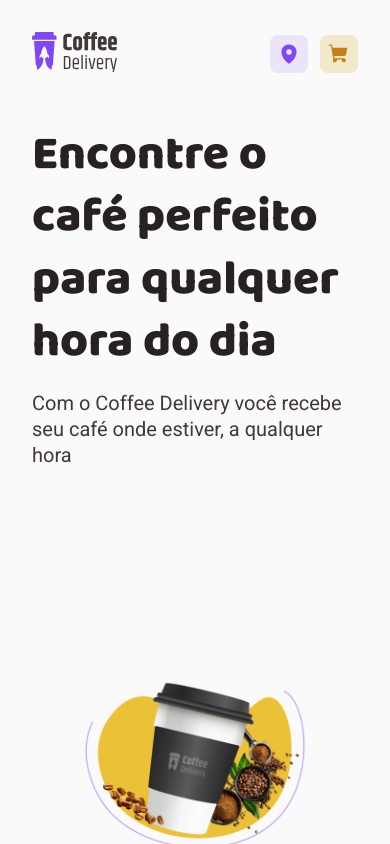
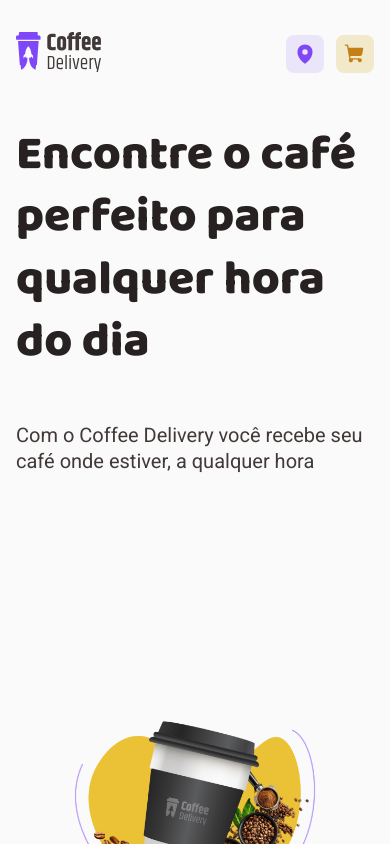
Before and after one commit to juniordbz/Coffee-Delivery, a React (Vite) app: page / in a window 390 px wide. Shown: the top 844 px of the page. Built offline with nearby package versions, Linux system fonts and the light colour scheme; some icons are missing; the HTML template or start-up script is replaced by a standard one.

Commit message:
responsive bug fixed

```diff
--- a/src/layout/defaultLayout/styles.ts
+++ b/src/layout/defaultLayout/styles.ts
@@ -8,9 +8,9 @@ export const LayoutContainer = styled.div`
     margin-left: auto;
     margin-right: auto;
 
-    @media ${breakpoints.lg}, ${breakpoints.md} {
-      padding-left: 2rem;
-      padding-right: 2rem;
+    @media ${breakpoints.lg} {
+      padding-left: 1rem;
+      padding-right: 1rem;
     }
   }
 `
--- a/src/pages/checkout/components/selectedCoffee/styles.ts
+++ b/src/pages/checkout/components/selectedCoffee/styles.ts
@@ -11,6 +11,8 @@ export const SelectedCoffeeContainer = styled.div`
   @media ${breakpoints.lg} {
     flex: none;
     gap: 2rem;
+    width: 100%;
+    max-width: 448px;
   }
 `
 
@@ -25,6 +27,10 @@ export const SelectedCoffeeCard = styled.div`
   background: ${({ theme }) => theme.colors['base-card']};
   border-radius: 0 32px 0 32px;
   padding: 2.5rem;
+
+  @media ${breakpoints.md} {
+    padding: 2rem 1rem;
+  }
 `
 export const SelectedCoffeeCart = styled.div`
   display: flex;
--- a/src/pages/home/components/intro/styles.ts
+++ b/src/pages/home/components/intro/styles.ts
@@ -11,10 +11,17 @@ export const IntroContainer = styled.section`
   display: flex;
   align-items: center;
   justify-content: center;
-  @media ${breakpoints.md} {
+
+  @media ${breakpoints.lg} {
     flex-wrap: wrap;
     background-image: none;
     height: auto;
+
+    & section {
+      display: flex;
+      flex-direction: column;
+      gap: 2rem;
+    }
   }
 `
 export const IntroContent = styled.div`
--- a/src/styles/global.ts
+++ b/src/styles/global.ts
@@ -1,4 +1,5 @@
 import { createGlobalStyle } from 'styled-components'
+import { breakpoints } from '../breakpoints/breakepoints'
 
 export const GlobalStyles = createGlobalStyle`
   *{
```
